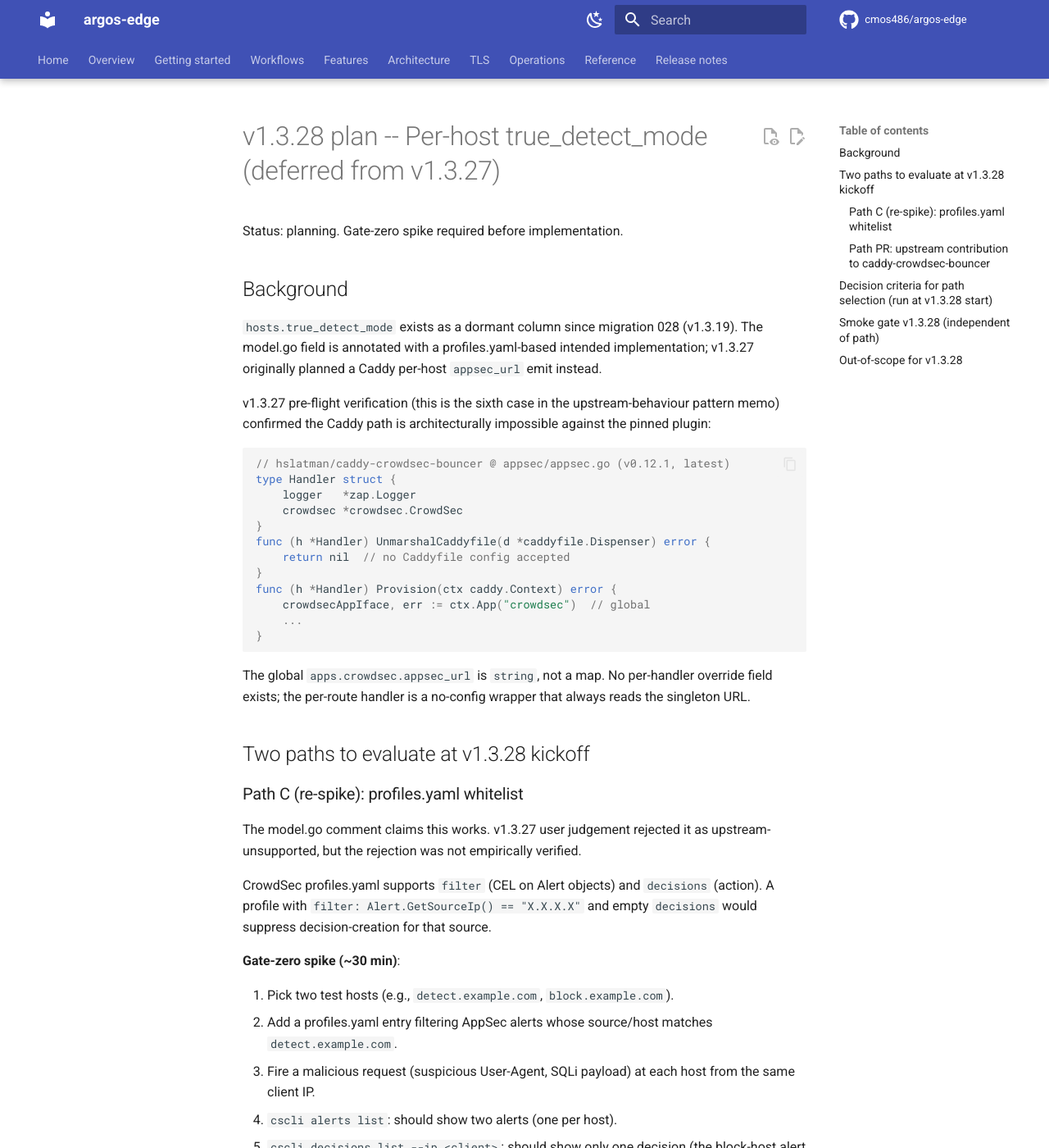
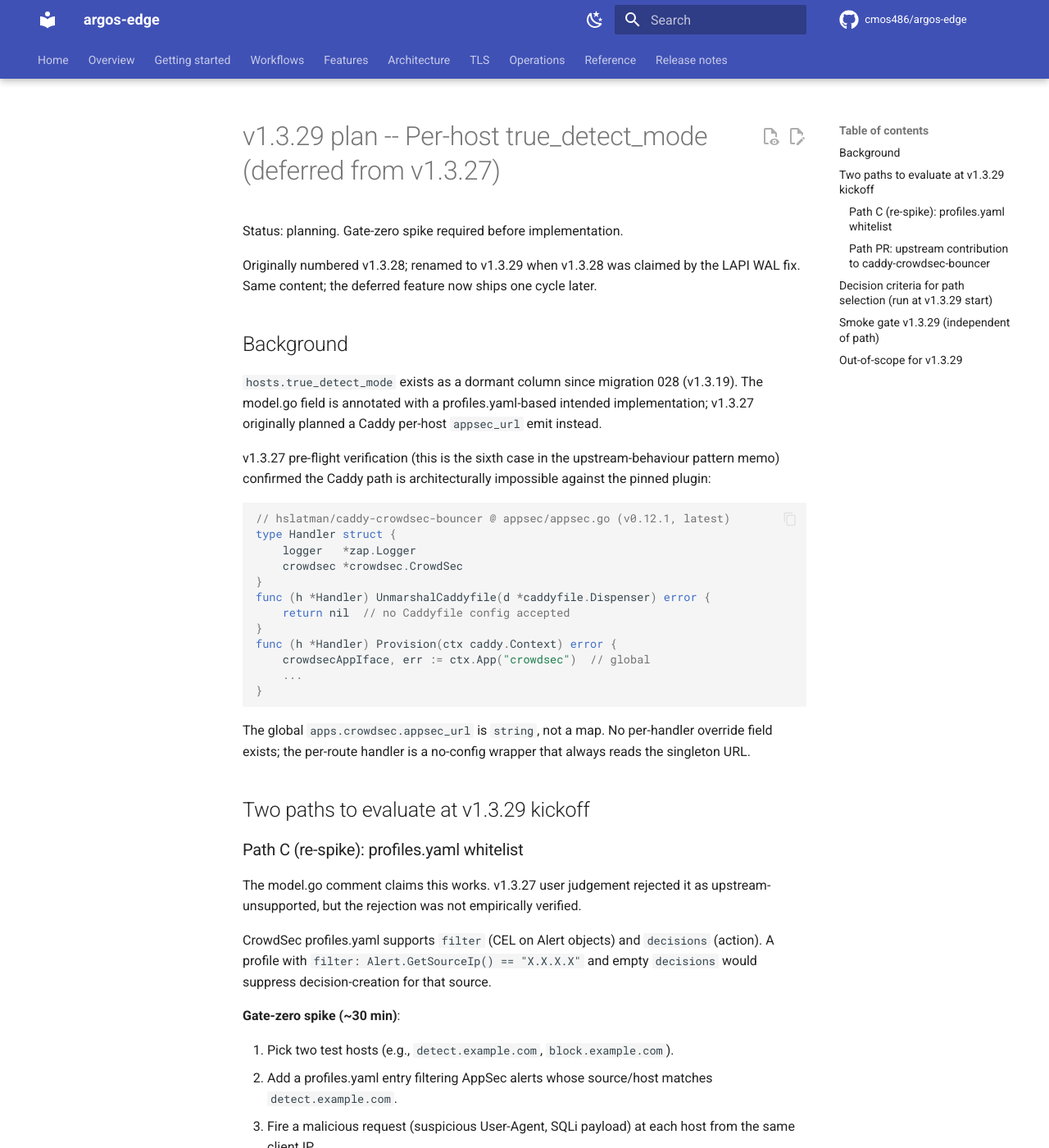
Before and after one commit to cmos486/argos-edge, an MkDocs documentation site: the page built from docs/planning/v1.3.29-true-detect-mode.md, in a window 1280 px wide and 1400 px high. Shown: the whole window at 82% size. Built offline with MkDocs 1.6.1 and Material for MkDocs 9.7.7, drawn with Linux system fonts in a browser that asks for light colours; comment, search, counter and statistics services are not loaded; some of the changed text lies outside the part shown.

Commit message:
docs(planning): rename v1.3.28-true-detect-mode -> v1.3.29
v1.3.28 was claimed by the LAPI WAL fix. The deferred per-host
true_detect_mode work shifts one cycle. Same content; updated
title to v1.3.29 + a one-paragraph rename note at the top of
the planning doc to explain the bump. Body otherwise
unchanged.

```diff
--- a/docs/planning/v1.3.28-true-detect-mode.md
+++ b/docs/planning/v1.3.29-true-detect-mode.md
@@ -1,6 +1,10 @@
-# v1.3.28 plan -- Per-host true_detect_mode (deferred from v1.3.27)
+# v1.3.29 plan -- Per-host true_detect_mode (deferred from v1.3.27)
 
 Status: planning. Gate-zero spike required before implementation.
+
+Originally numbered v1.3.28; renamed to v1.3.29 when v1.3.28 was
+claimed by the LAPI WAL fix. Same content; the deferred feature
+now ships one cycle later.
 
 ## Background
 
@@ -32,7 +36,7 @@ The global `apps.crowdsec.appsec_url` is `string`, not a map. No
 per-handler override field exists; the per-route handler is a
 no-config wrapper that always reads the singleton URL.
 
-## Two paths to evaluate at v1.3.28 kickoff
+## Two paths to evaluate at v1.3.29 kickoff
 
 ### Path C (re-spike): profiles.yaml whitelist
 
@@ -57,7 +61,7 @@ suppress decision-creation for that source.
 5. `cscli decisions list --ip <client>`: should show only one
    decision (the block-host alert fed it; the detect-host alert
    was suppressed by the profile filter).
-6. If gate-zero PASSes, this is the v1.3.28 path: ship a
+6. If gate-zero PASSes, this is the v1.3.29 path: ship a
    profiles.yaml writer + reconciler trigger that rebuilds the
    profile from `hosts.true_detect_mode = true` rows.
 
@@ -96,7 +100,7 @@ unknown; v0.12.1 was released 2026-04-13. If the PR stalls, the
 project would need to fork + replace. Risk of being stuck on a
 fork indefinitely.
 
-## Decision criteria for path selection (run at v1.3.28 start)
+## Decision criteria for path selection (run at v1.3.29 start)
 
 | Criterion | Path C wins | Path PR wins |
 |---|---|---|
@@ -108,7 +112,7 @@ fork indefinitely.
 Default if both feasible: path C, because zero upstream
 dependency.
 
-## Smoke gate v1.3.28 (independent of path)
+## Smoke gate v1.3.29 (independent of path)
 
 `scripts/smoke/true-detect-mode.sh`:
 
@@ -123,7 +127,7 @@ dependency.
    appears (the previously-detect host now feeds bans).
 8. Cleanup: re-enable both hosts to default.
 
-## Out-of-scope for v1.3.28
+## Out-of-scope for v1.3.29
 
 - Re-evaluating the Caddy path. Plugin v0.12.x line is
   architecturally fixed. A v0.13+ release with per-handler
```
